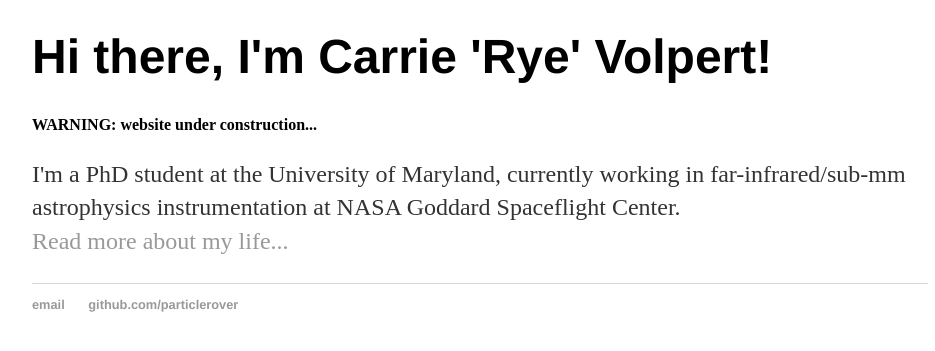
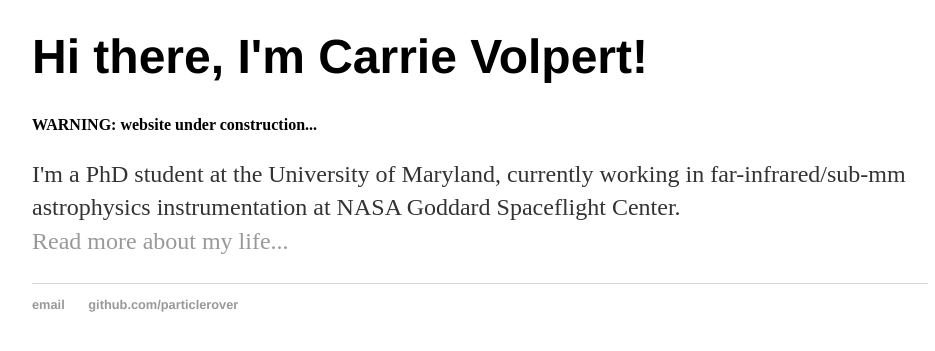
Before and after one commit to particlerover/particlerover.github.io, a Jekyll site: the page built from index.html, in a window 1280 px wide, cut to the strip 531-905 px from the top of the page. Shown: the top 351 px of the strip, without its empty margins (160-1095 px from the left). Built offline with Jekyll 4.4.1, drawn with Linux system fonts in a browser that asks for light colours.

Commit message:
Update index.html

```diff
--- a/index.html
+++ b/index.html
@@ -21,7 +21,7 @@ title: Home of Carrie Volpert's Website
 		<img src="/pic/cover.jpg" alt="Carrie meets SOFIA" align="middle" style="width:900px;height:410px;">
 		<div class="container">
     		<div class="blurb">
-        		<h1>Hi there, I'm Carrie 'Rye' Volpert!</h1>
+        		<h1>Hi there, I'm Carrie Volpert!</h1>
 			<strong> WARNING: website under construction... </strong><br>
 				<p> I'm a PhD student at the University of Maryland, currently working in far-infrared/sub-mm astrophysics instrumentation at NASA Goddard Spaceflight Center.  <br /> <a href="/about">Read more about my life...</a></p>
     		</div><!-- /.blurb -->
```
